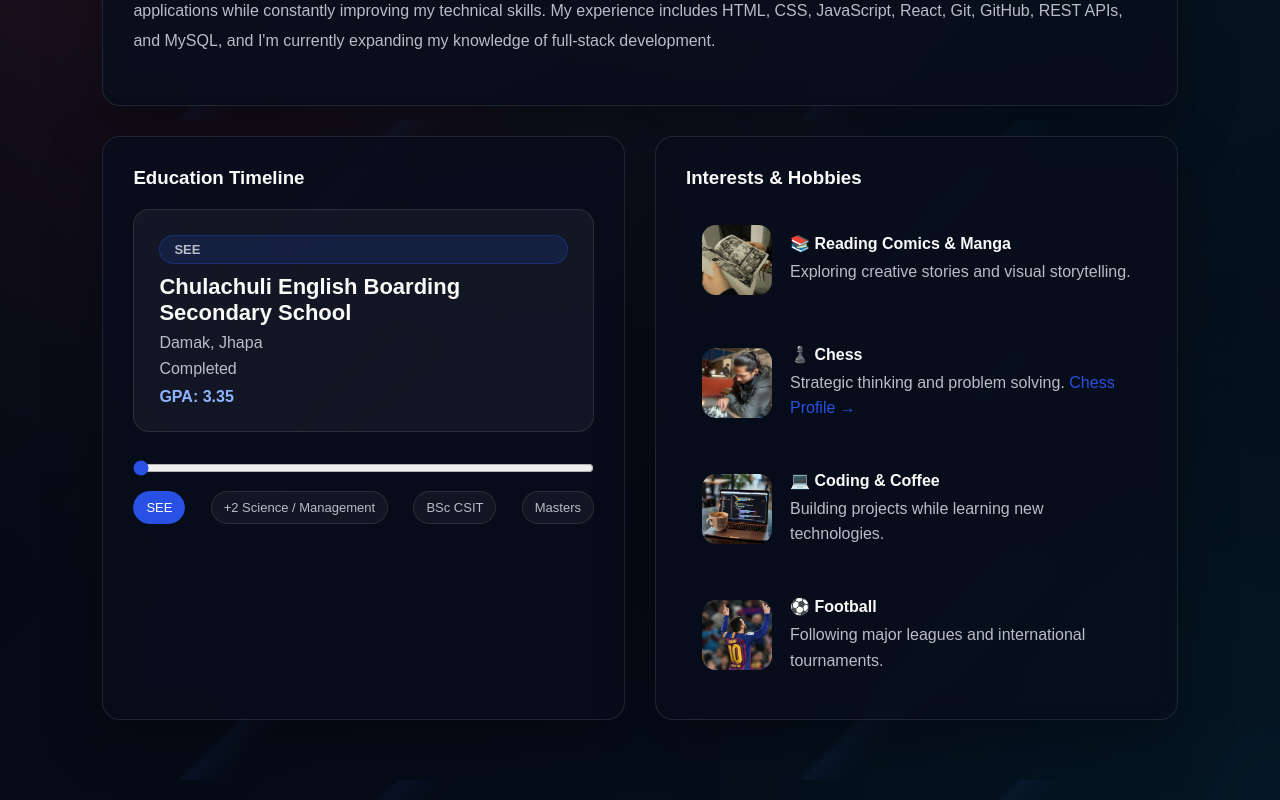
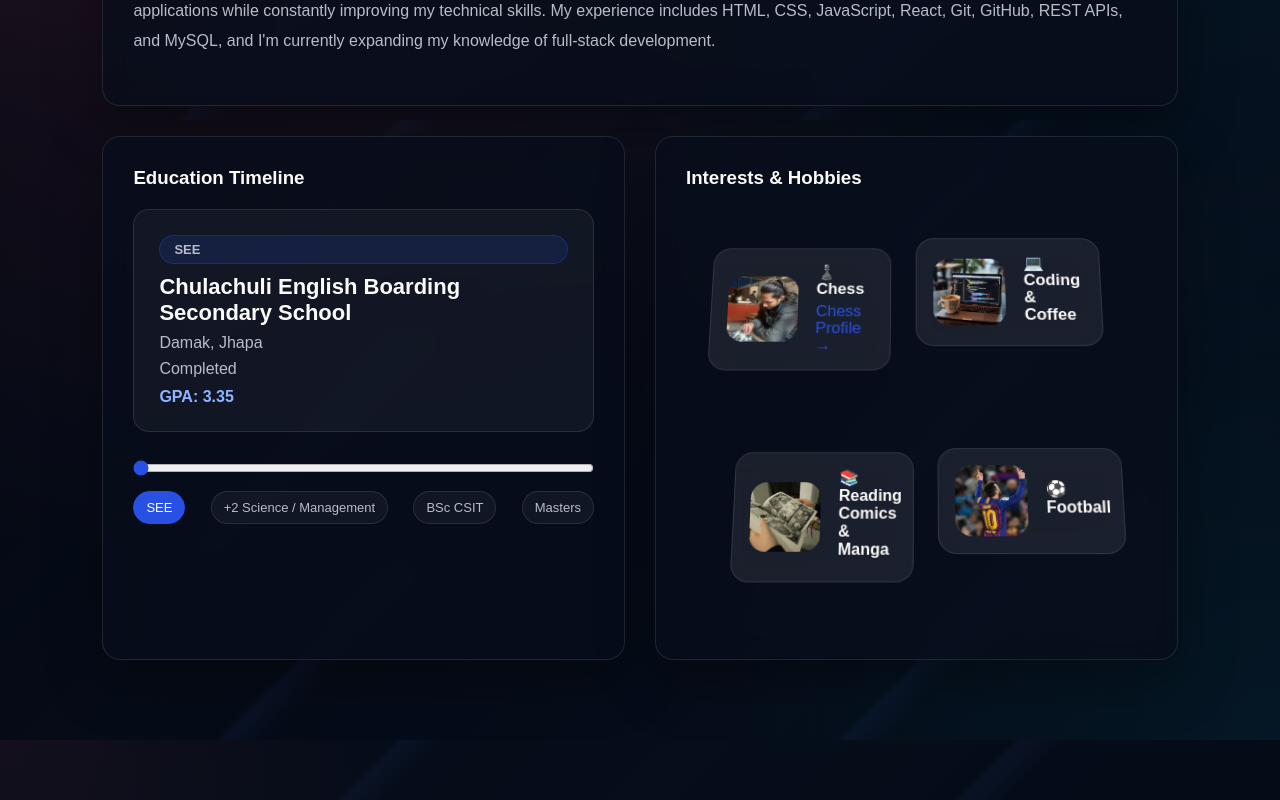
Before and after one commit to dikeshsapkota/Portfolio-2.0, a React (Vite) app: page / in a window 1280 px wide. Shown: the part 1120-1920 px from the top of the page. Built offline with nearby package versions, Linux system fonts and the light colour scheme.

Commit message:
Update hero name/logo animation and hobby orbit UI

```diff
--- a/src/components/About.jsx
+++ b/src/components/About.jsx
@@ -151,28 +151,22 @@ function About() {
     </section>
   );
 }
-function HobbyItem({ image, emoji, title, text, link }) {
+function HobbyItem({ image, emoji, title, link }) {
   return (
     <div className="hobby-row">
+      <div className="hobby-inner">
         <img src={image} alt={title} />
 
         <div className="hobby-content">
           <h4>
             {emoji} {title}
           </h4>
-
-        <p>
-          {text}
-
           {link && (
-            <>
-              {" "}
             <a href={link} target="_blank" rel="noreferrer">
               Chess Profile →
             </a>
-            </>
           )}
-        </p>
+        </div>
       </div>
     </div>
   );
--- a/src/components/Hero.jsx
+++ b/src/components/Hero.jsx
@@ -85,12 +85,6 @@ const nameRef = useRef(null);
     dragging.current = true;
     start.current = { x: e.clientX, y: e.clientY };
   }
-function handleMouseDown(e) {
-  dragging.current = true;
-  start.current = { x: e.clientX, y: e.clientY };
-}
-
-// ADD HERE ↓↓↓
 
 function handleNameMove(e) {
   const name = nameRef.current;
@@ -117,15 +111,22 @@ function resetName() {
   return (
     <section id="home" className="hero">
       <div>
-<h1
-  className="tilt-name"
+        <div
+          className="hero-name-logo"
           ref={nameRef}
           onMouseMove={handleNameMove}
           onMouseLeave={resetName}
         >
+          <h1 className="tilt-name hero-name">
             <span className="first-name">DIKESH</span>
             <span className="last-name">SAPKOTA</span>
           </h1>
+
+          <div className="hero-logo-mark">
+            <span className="logo-d">D</span>
+            <span className="logo-s">S</span>
+          </div>
+        </div>
 
         <h3
           id="draggableText"
--- a/src/index.css
+++ b/src/index.css
@@ -667,21 +667,72 @@ transform:translateY(-12px);
 
 }
 
-.tilt-name{
-    display:flex;
-    flex-direction:column;
-
-    font-size:clamp(70px,9vw,150px);
-
-    font-weight:900;
-
-    line-height:.9;
-
-    letter-spacing:-4px;
-
-    text-transform:uppercase;
-
-    margin:10px 0 20px;
+.hero-name-logo {
+  position: relative;
+  width: max-content;
+  margin-bottom: 20px;
+  cursor: pointer;
+}
+
+.hero-name {
+  display: flex;
+  flex-direction: column;
+  font-size: clamp(70px, 9vw, 150px);
+  font-weight: 900;
+  line-height: .9;
+  letter-spacing: -4px;
+  text-transform: uppercase;
+  margin: 0;
+  transition: opacity .6s ease;
+}
+
+.hero-logo-mark {
+  position: absolute;
+  inset: 0;
+  display: flex;
+  align-items: center;
+  justify-content: center;
+  opacity: 0;
+  pointer-events: none;
+  font-size: clamp(64px, 8vw, 120px);
+  letter-spacing: -2px;
+  font-weight: 900;
+  transition: opacity .6s ease, transform .6s ease;
+  transform: scale(0.85);
+}
+
+.hero-logo-mark .logo-d,
+.hero-logo-mark .logo-s {
+  display: inline-block;
+}
+
+.hero-logo-mark .logo-d {
+  color: white;
+}
+
+.hero-logo-mark .logo-s {
+  color: var(--accent);
+  margin-left: -12px;
+}
+
+.hero-name-logo:hover .hero-name {
+  opacity: 0;
+}
+
+.hero-name-logo:hover .hero-logo-mark {
+  opacity: 1;
+  transform: scale(1);
+}
+
+.tilt-name {
+  display: flex;
+  flex-direction: column;
+  font-size: clamp(70px,9vw,150px);
+  font-weight:900;
+  line-height:.9;
+  letter-spacing:-4px;
+  text-transform:uppercase;
+  margin:10px 0 20px;
 }
 
 .first-name,
@@ -908,6 +959,12 @@ body.light-theme .about-card,
 body.light-theme .info-card {
   border-color: rgba(40, 81, 227, 0.12);
 }
+
+.info-card.hobby-card {
+  position: relative;
+  overflow: hidden;
+}
+
 .education-slider-card {
   overflow: hidden;
 }
@@ -1024,48 +1081,97 @@ body.light-theme .education-steps button {
 }
 
 .hobby-list {
-  display: flex;
-  flex-direction: column;
-  gap: 18px;
+  position: relative;
+  width: 100%;
+  min-height: 420px;
   margin-top: 20px;
+  perspective: 1000px;
+  transform-style: preserve-3d;
+  overflow: hidden;
+}
+
+.hobby-list:hover .hobby-row {
+  animation-play-state: paused;
 }
 
 .hobby-row {
+  position: absolute;
+  top: 50%;
+  left: 50%;
+  width: 180px;
+  max-width: 45%;
   display: flex;
   gap: 18px;
   align-items: center;
-  padding: 15px;
-  border-radius: 14px;
-  border: 1px solid transparent;
-  transition: .35s ease;
+  padding: 16px;
+  border-radius: 18px;
+  border: 1px solid rgba(255, 255, 255, 0.10);
+  background: rgba(255, 255, 255, 0.08);
+  backdrop-filter: blur(14px);
+  transition: background .35s ease, border-color .35s ease, box-shadow .35s ease;
   cursor: pointer;
+  transform-origin: center -120px;
+  animation: hobbyOrbit 18s linear infinite;
+}
+
+.hobby-row:nth-child(1) {
+  animation-delay: 0s;
+}
+
+.hobby-row:nth-child(2) {
+  animation-delay: -4.5s;
+}
+
+.hobby-row:nth-child(3) {
+  animation-delay: -9s;
+}
+
+.hobby-row:nth-child(4) {
+  animation-delay: -13.5s;
 }
 
 .hobby-row:hover {
-  background: var(--surface-soft);
-  border-color: var(--border);
-  transform: translateX(10px);
-}
-
-body.light-theme .hobby-row:hover{
-  background: #f1f6ff;
+  background: rgba(255, 255, 255, 0.14);
+  border-color: rgba(79, 124, 255, 0.18);
+  box-shadow: 0 24px 50px rgba(0, 0, 0, 0.18);
+}
+
+.hobby-row:hover .hobby-inner {
+  transform: scale(1.05);
+}
+
+.hobby-inner {
+  width: 100%;
+  display: flex;
+  gap: 18px;
+  align-items: center;
+  transform: scale(1);
+  transition: transform .35s ease;
+}
+
+body.light-theme .hobby-row {
+  background: rgba(255, 255, 255, 0.92);
   border-color: rgba(40, 81, 227, 0.12);
+}
+
+body.light-theme .hobby-row:hover {
+  background: rgba(255, 255, 255, 1);
 }
 
 .hobby-row img {
   width: 70px;
   height: 70px;
-  border-radius: 14px;
+  border-radius: 16px;
   object-fit: cover;
-  transition:.35s;
-}
-
-.hobby-row:hover img{
-  transform:scale(1.08);
-}
-
-.hobby-content{
-  flex:1;
+  transition: transform .35s ease;
+}
+
+.hobby-row:hover img {
+  transform: scale(1.08);
+}
+
+.hobby-content {
+  flex: 1;
 }
 
 .hobby-content h4{
@@ -1082,6 +1188,25 @@ body.light-theme .hobby-row:hover{
   color:var(--accent);
   text-decoration:none;
 }
+
+@keyframes hobbyOrbit {
+  0% {
+    transform: translate(-50%, -50%) rotate(0deg) translateX(140px) rotate(0deg) rotateX(16deg) translateZ(0);
+  }
+  25% {
+    transform: translate(-50%, -50%) rotate(90deg) translateX(140px) rotate(-90deg) rotateX(16deg) translateZ(8px) scale(0.96);
+  }
+  50% {
+    transform: translate(-50%, -50%) rotate(180deg) translateX(140px) rotate(-180deg) rotateX(16deg) translateZ(0) scale(0.94);
+  }
+  75% {
+    transform: translate(-50%, -50%) rotate(270deg) translateX(140px) rotate(-270deg) rotateX(16deg) translateZ(8px) scale(0.96);
+  }
+  100% {
+    transform: translate(-50%, -50%) rotate(360deg) translateX(140px) rotate(-360deg) rotateX(16deg) translateZ(0);
+  }
+}
+
 @media (max-width: 768px) {
   .about-bottom-grid {
     grid-template-columns: 1fr;
```
Lines whose indentation alone changed are shown as unchanged.
